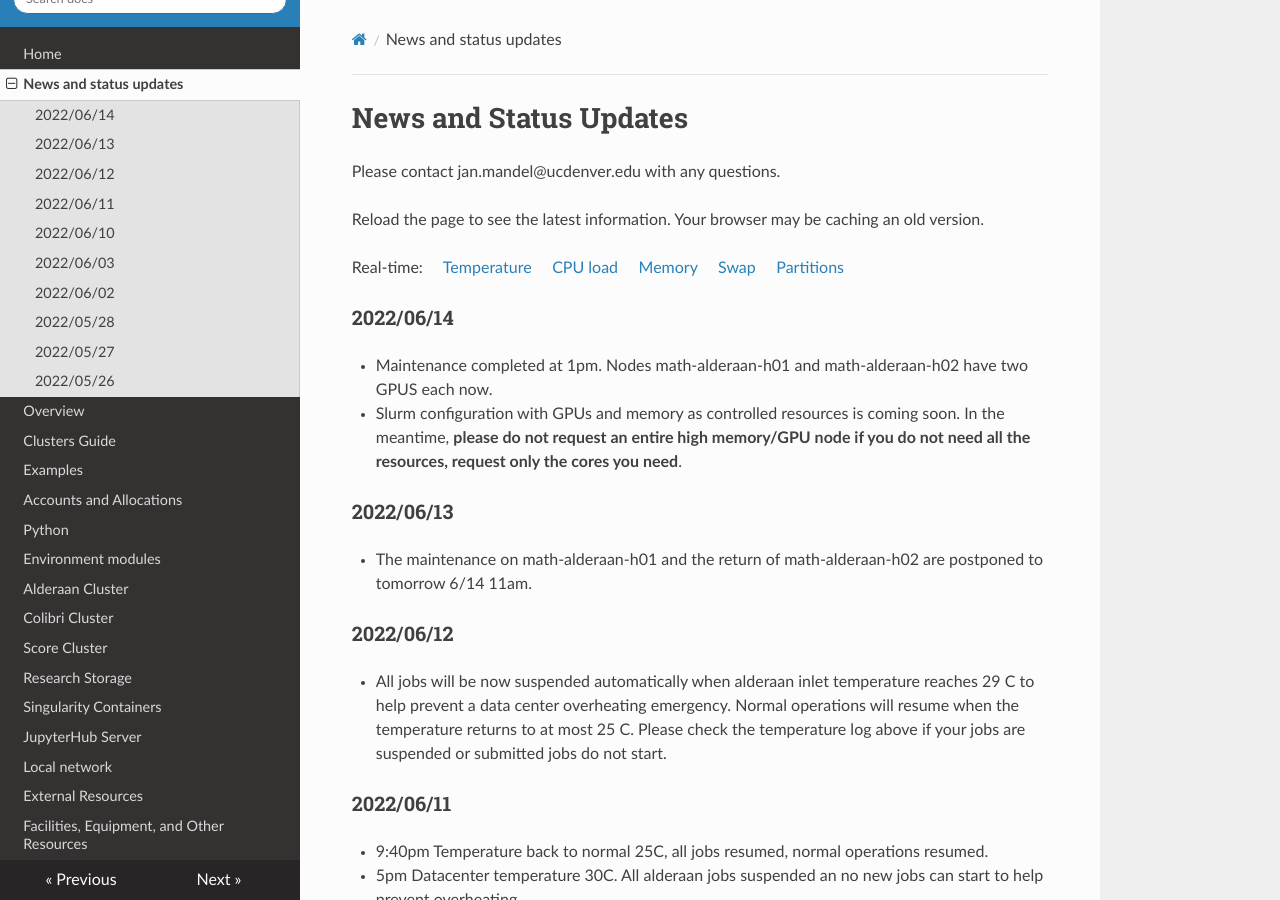
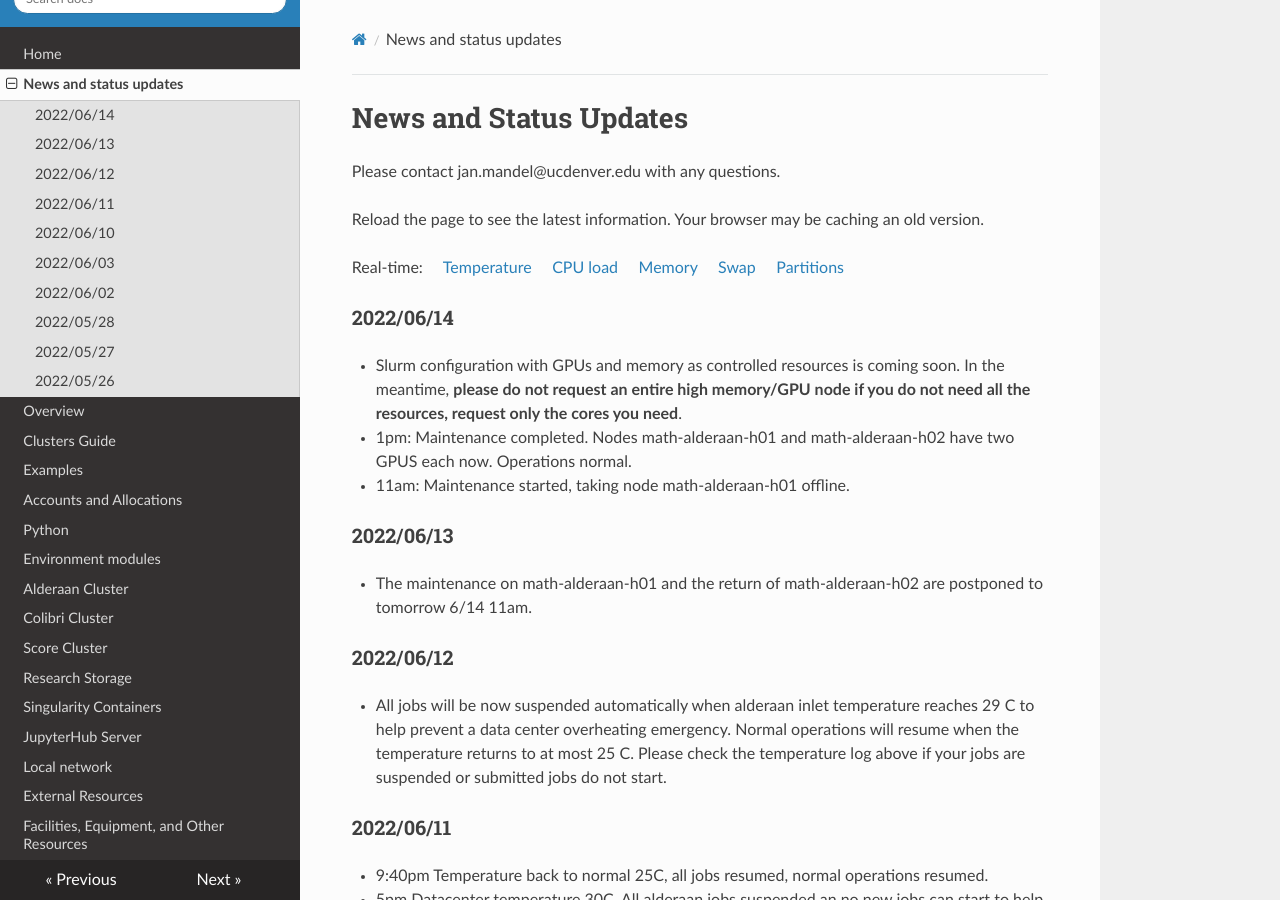
Before and after one commit to ccmucdenver/ccm-docs, an MkDocs documentation site: the page built from docs/updates.md, in a window 1280 px wide and 900 px high. Built offline with MkDocs 1.6.1, drawn with Linux system fonts in a browser that asks for light colours; nearby versions of some CDN libraries.

```diff
--- a/docs/updates.md
+++ b/docs/updates.md
@@ -9,9 +9,11 @@ Real-time:  &nbsp;  &nbsp; [Temperature](https://demo.openwfm.org/web/alderaan/t
 
 ### 2022/06/14
 
-* Maintenance completed at 1pm. Nodes math-alderaan-h01 and math-alderaan-h02 have two GPUS each now.
+* Slurm configuration with GPUs and memory as controlled resources is coming soon. In the meantime, **please do not request an entire high memory/GPU node if you do not need all the resources, request only the cores you need**.
 
-* Slurm configuration with GPUs and memory as controlled resources is coming soon. In the meantime, **please do not request an entire high memory/GPU node if you do not need all the resources, request only the cores you need**.
+* 1pm: Maintenance completed. Nodes math-alderaan-h01 and math-alderaan-h02 have two GPUS each now. Operations normal.
+
+* 11am: Maintenance started, taking node math-alderaan-h01 offline.
 
 ### 2022/06/13
 
```
Also changed, not shown: docs/facilities.md (+1 -1 lines).
